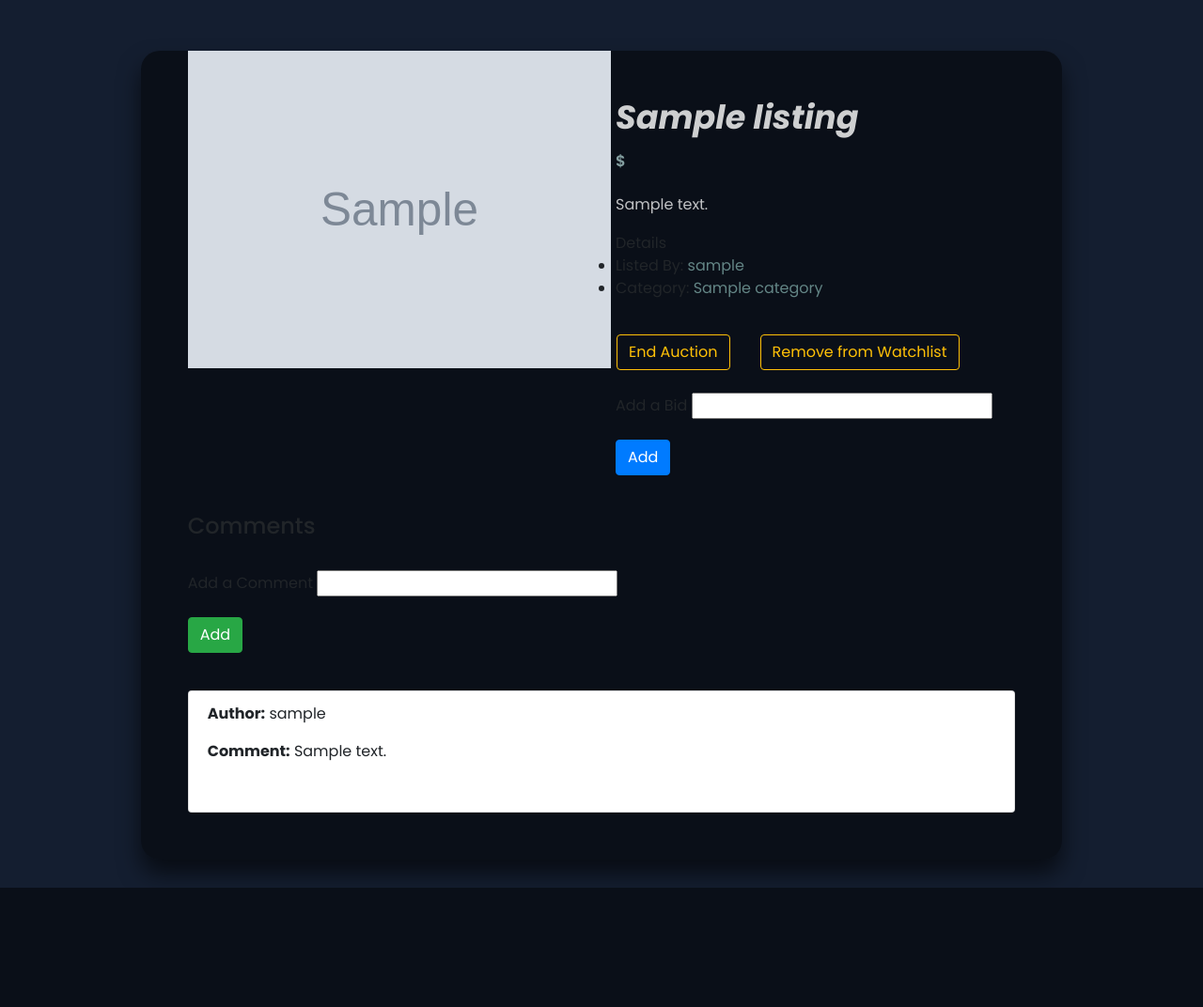
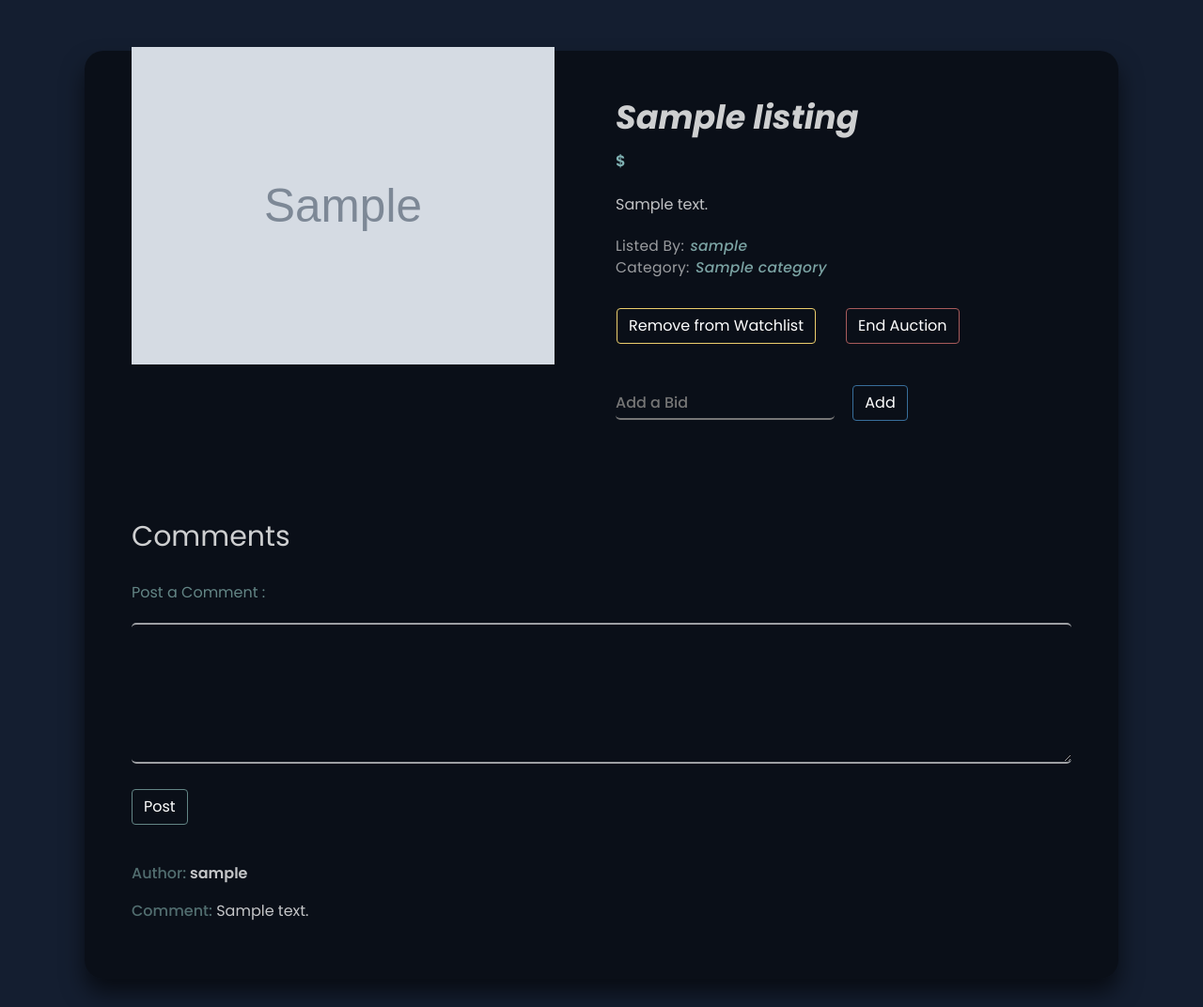
Before and after one commit to uosyph/CS50, a Django app: page /listing/1 in a window 1280 px wide. Shown: the part 73-1145 px from the top of the page at 94% size. Before the commit the page ends 1018 px from the top, so only its background shows below. Run offline with Django 3.2, Linux system fonts and the light colour scheme; a user stored in the database is signed in; tables that the repository leaves empty hold one stand-in row (values such as "Sample post"); grey boxes marked "Sample" are stand-in pictures; parts of the project's set-up code (start-up, migrations or seed data) failed here and were passed over; some libraries are stand-ins or nearby versions.

Commit message:
more style for listing

```diff
--- a/CS50W/commerce/auctions/static/auctions/styles.css
+++ b/CS50W/commerce/auctions/static/auctions/styles.css
@@ -224,7 +224,6 @@ a {
     margin-right: 55px;
 }
 
-
 /* CARDS */
 .prods {
     margin-bottom: 80px;
@@ -297,10 +296,11 @@ a {
 }
 
 .prod-image {
-    width: 100%;
     display: block;
-    height: 80%;
-
+    max-width: 100%;
+    max-height: 20%;
+    aspect-ratio: 6/4;
+    object-fit: contain;
     margin-top: auto;
     margin-bottom: auto;
 }
@@ -340,6 +340,7 @@ a {
     display: grid;
     align-items: center;
     justify-content: center;
+    margin-bottom: 20px;
 }
 
 .cart {
@@ -348,6 +349,7 @@ a {
     padding: 50px;
     border-radius: 20px;
     margin: 30px 40px;
+    padding-bottom: 20px;
 }
 
 .cart-row {
@@ -366,7 +368,7 @@ a {
 }
 
 #product-img {
-    margin-top: -180px;
+    margin-top: -130px;
 }
 
 #prod-price {
@@ -375,7 +377,7 @@ a {
 }
 
 #prod-price span {
-    color: #85a0a1;
+    color: #81b3b4;
     font-size: 22px;
     font-weight: 600;
     margin-right: 10px;
@@ -389,40 +391,152 @@ a {
 }
 
 .details {
-    margin-bottom: 37px;
+    margin-top: 20px;
+    margin-bottom: 32px;
+}
+
+.details ul li {
+    list-style: none;
+    color: rgba(238, 238, 238, 0.637);
+    font-size: 15.5px;
+    letter-spacing: .3px;
 }
 
 .details ul li span {
-    color: #638585;
+    color: #7ba3a3;
+    font-weight: 450;
+    font-style: italic;
+    margin-left: 2px;
 }
 
-#end-act {
-
+.prod-buttons .row {
+    margin-bottom: 20px;
 }
-
-#add-wl {
-
-}
-
-#rm-wl {
-
-}
-
-#add-bid {
-
-}
-
-#add-cmt {
-
-}
-
-.comments {
-
-}
-
 
 .prod-buttons .row .col-md-6 {
     display: flex;
     align-items: center;
     justify-content: center;
 }
+
+#end-act {
+    color: #fff;
+    border-color: #a85b5b;
+    transition: 0.3s ease;
+}
+
+#end-act:hover {
+    background-color: #a85b5b;
+    transition: 0.3s ease;
+}
+
+#add-wl {
+    color: #fff;
+    border-color: #a4c468;
+    transition: 0.3s ease;
+}
+
+#add-wl:hover {
+    background-color: #a4c468;
+    transition: 0.3s ease;
+}
+
+#rm-wl {
+    color: #fff;
+    border-color: #ecce6c;
+    transition: 0.3s ease;
+}
+
+#rm-wl:hover {
+    background-color: #ecce6c;
+    transition: 0.3s ease;
+}
+
+#add-bid {
+    color: #fff;
+    border-color: #386e9b;
+    transition: 0.3s ease;
+}
+
+#add-bid:hover {
+    background-color: #386e9b;
+    transition: 0.3s ease;
+}
+
+#add-cmt {
+    color: #fff;
+    border-color: #638585;
+    transition: 0.3s ease;
+}
+
+#add-cmt:hover {
+    background-color: #638585;
+    transition: 0.3s ease;
+}
+
+.addbid form div input {
+    width: 233px;
+    height: 36px;
+    color: #638585;
+    font-weight: 500;
+    border-radius: 5px;
+    background-color: transparent;
+    border-top: transparent;
+    border-left: transparent;
+    border-right: transparent;
+    margin-right: 15px;
+    outline: none;
+}
+
+.comments {
+    margin-top: 85px;
+}
+
+.comments span {
+    color: rgba(255, 255, 255, 0.8);
+    font-size: 30px;
+}
+
+.comments form {
+    margin-top: 25px;
+}
+
+.comments form div label {
+    color: #638585;
+    margin-bottom: 20px;
+}
+
+.comments form div textarea {
+    width: 1000px;
+    height: 150px;
+    color: #649b9b;
+    font-weight: 500;
+    border-radius: 5px;
+    background-color: transparent;
+    border-top: rgba(255, 255, 255, 0.6) solid 2px;
+    border-bottom: rgba(255, 255, 255, 0.6) solid 2px;
+    border-left: transparent;
+    border-right: transparent;
+    outline: none;
+    margin-bottom: 20px;
+}
+
+.comments ul li {
+    background-color: transparent;
+    border: transparent;
+    padding: 0;
+}
+
+.comments ul li p b {
+    font-weight: 500;
+    color: #638585ce;
+}
+
+.comments ul li p {
+    word-break: break-all;
+    color: #ffffffc2;
+}
+
+.comments ul li p:first-child {
+    font-weight: 600;
+}
--- a/CS50W/commerce/auctions/templates/auctions/listing.html
+++ b/CS50W/commerce/auctions/templates/auctions/listing.html
@@ -40,7 +40,6 @@
                 <p id="prod-desc">{{listing.desc}}</p>
 
                 <div class="details">
-                    Details
                     <ul>
                         <li>Listed By: <span>{{listing.owner}}</span></li>
                         <li>Category: <span>{{listing.category}}</span></li>
@@ -50,22 +49,22 @@
                 <div class="prod-buttons">
                     <div class="row">
                         {%if user.is_authenticated and listing.isActive%}
-                        {%if isOwner%}
-                        <form action="{%url 'endAuction' id=listing.id%}" method="POST" class="mx-3">
-                            {%csrf_token%}
-                            <button type="submit" class="btn btn-outline-warning" id="end-act">End Auction</button>
-                        </form>
-                        {%endif%}
                         {%if isInWatchlist%}
                         <form action="{%url 'removeFromWatchlist' id=listing.id%}" method="POST" class="mx-3">
                             {%csrf_token%}
-                            <button type="submit" class="btn btn-outline-warning" id="rm-wl">Remove from
+                            <button type="submit" class="btn" id="rm-wl">Remove from
                                 Watchlist</button>
                         </form>
                         {%else%}
                         <form action="{%url 'addToWatchlist' id=listing.id%}" method="POST" class="mx-3">
                             {%csrf_token%}
-                            <button type="submit" class="btn btn-outline-success" id="add-wl">Add to Watchlist</button>
+                            <button type="submit" class="btn" id="add-wl">Add to Watchlist</button>
+                        </form>
+                        {%endif%}
+                        {%if isOwner%}
+                        <form action="{%url 'endAuction' id=listing.id%}" method="POST" class="mx-3">
+                            {%csrf_token%}
+                            <button type="submit" class="btn" id="end-act">End Auction</button>
                         </form>
                         {%endif%}
                         {%endif%}
@@ -73,15 +72,12 @@
 
                     {%if user.is_authenticated%}
                     <br>
-                    <div class="addbib">
+                    <div class="addbid">
                         <form action="{%url 'addBid' id=listing.id%}" method="POST">
                             {%csrf_token%}
                             <div class="form-group">
-                                <label for="newBid">Add a Bid</label>
-                                <input type="number" min="0" name="newBid">
-                            </div>
-                            <div class="form-group">
-                                <button type="submit" class="btn btn-primary" id="add-bid">Add</button>
+                                <input type="number" min="0" name="newBid" placeholder="Add a Bid">
+                                <button type="submit" class="btn" id="add-bid">Add</button>
                             </div>
                         </form>
                     </div>
@@ -91,18 +87,16 @@
         </div>
 
         <div class="comments">
-            <br>
-            <h4>Comments</h4>
-            <br>
+            <span>Comments</span>
             {%if user.is_authenticated%}
             <form action="{%url 'addComment' id=listing.id%}" method="POST">
                 {%csrf_token%}
                 <div class="form-group">
-                    <label for="newComment">Add a Comment</label>
-                    <input type="text" name="newComment">
-                </div>
-                <div class="form-group">
-                    <button type="submit" class="btn btn-success" id="add-cmt">Add</button>
+                    <label for="newComment">Post a Comment :</label>
+                    <br>
+                    <textarea name="newComment"></textarea>
+                    <br>
+                    <button type="submit" class="btn" id="add-cmt">Post</button>
                 </div>
             </form>
             {%endif%}
```
